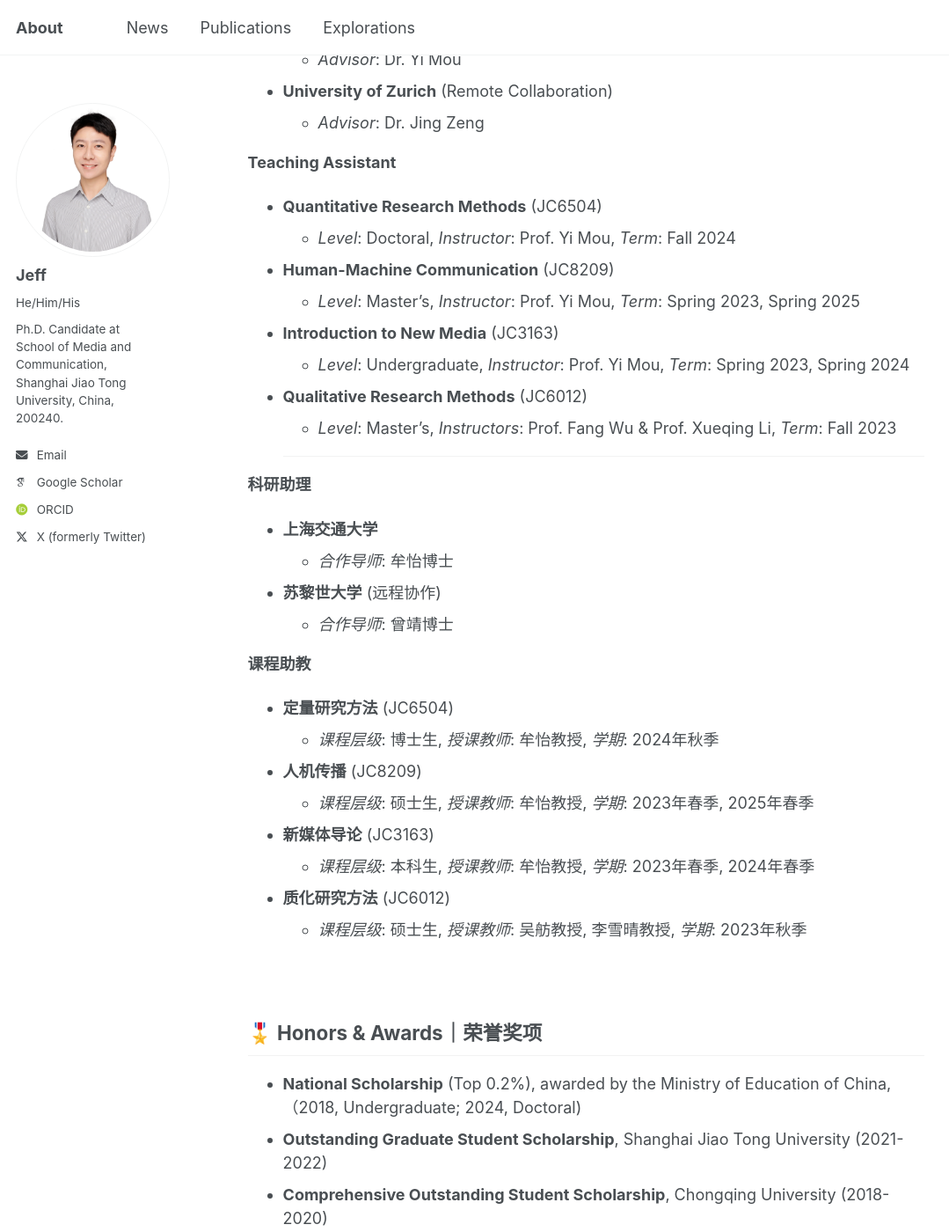
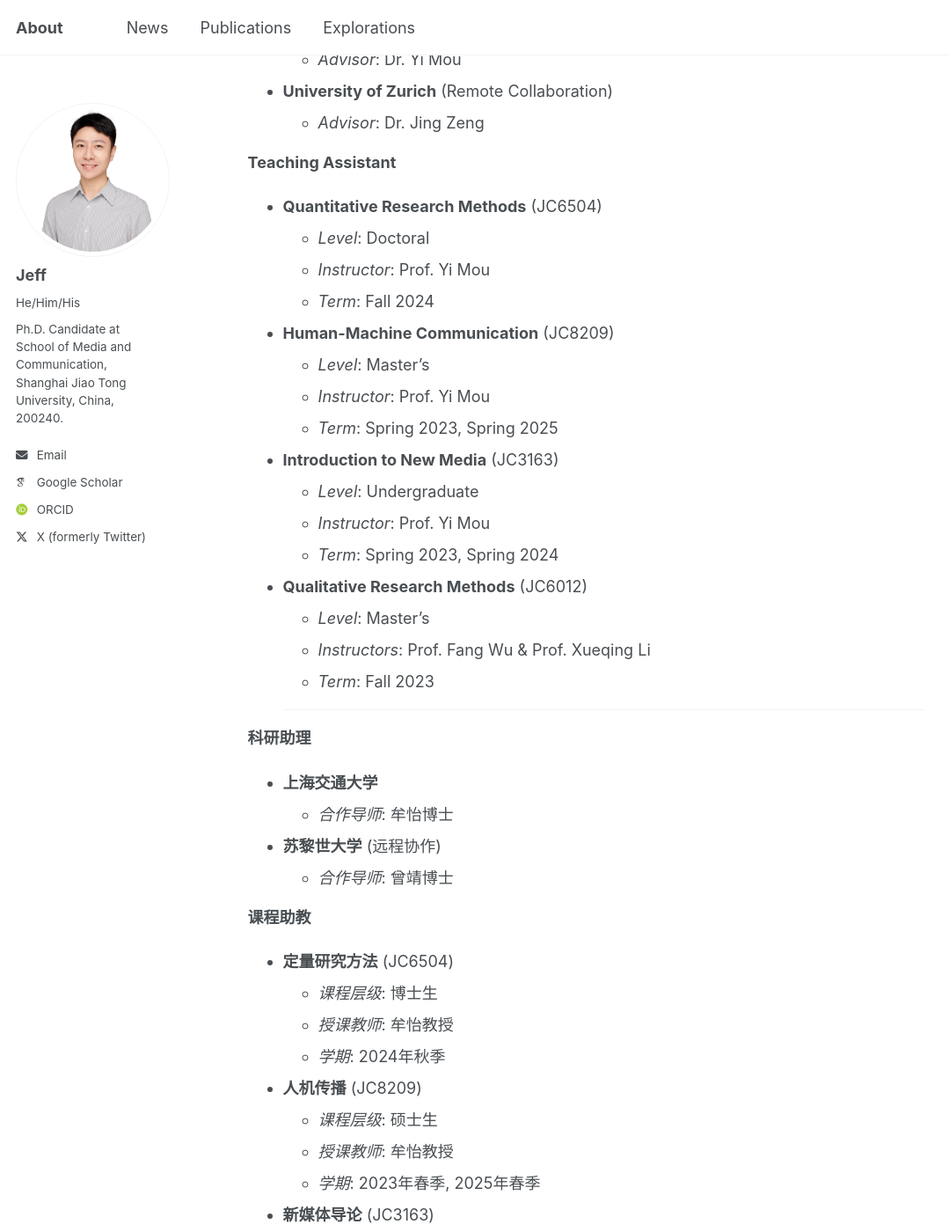
Before and after one commit to jianfenglan/jianfenglan.github.io, a Jekyll site: the page built from _pages/about.md, in a window 1280 px wide and 1400 px high, scrolled down 2034 px. Shown: the whole window at 88% size, without its empty margins (0-1079 px from the left). Built offline with Jekyll 4.4.1, drawn with Linux system fonts in a browser that asks for light colours; some web fonts are replaced; some of the changed text lies outside the part shown.

Commit message:
Update about.md

```diff
--- a/_pages/about.md
+++ b/_pages/about.md
@@ -66,13 +66,21 @@ AI is reshaping social norms and values. People’s fear of death diminishes as
 
 **Teaching Assistant**
 * **Quantitative Research Methods** (JC6504)
-    * *Level*: Doctoral, *Instructor*: Prof. Yi Mou, *Term*: Fall 2024
+    * *Level*: Doctoral
+    * *Instructor*: Prof. Yi Mou
+    * *Term*: Fall 2024
 * **Human-Machine Communication** (JC8209)
-    * *Level*: Master's, *Instructor*: Prof. Yi Mou, *Term*: Spring 2023, Spring 2025
+    * *Level*: Master's
+    * *Instructor*: Prof. Yi Mou
+    * *Term*: Spring 2023, Spring 2025
 * **Introduction to New Media** (JC3163)
-    * *Level*: Undergraduate, *Instructor*: Prof. Yi Mou, *Term*: Spring 2023, Spring 2024
+    * *Level*: Undergraduate
+    * *Instructor*: Prof. Yi Mou
+    * *Term*: Spring 2023, Spring 2024
 * **Qualitative Research Methods** (JC6012)
-    * *Level*: Master's, *Instructors*: Prof. Fang Wu & Prof. Xueqing Li, *Term*: Fall 2023
+    * *Level*: Master's
+    * *Instructors*: Prof. Fang Wu & Prof. Xueqing Li
+    * *Term*: Fall 2023
 
     ---
 
@@ -84,13 +92,21 @@ AI is reshaping social norms and values. People’s fear of death diminishes as
 
 **课程助教**
 * **定量研究方法** (JC6504)
-    * *课程层级*: 博士生, *授课教师*: 牟怡教授, *学期*: 2024年秋季
+    * *课程层级*: 博士生
+    * *授课教师*: 牟怡教授
+    * *学期*: 2024年秋季
 * **人机传播** (JC8209)
-    * *课程层级*: 硕士生, *授课教师*: 牟怡教授, *学期*: 2023年春季, 2025年春季
+    * *课程层级*: 硕士生
+    * *授课教师*: 牟怡教授
+    * *学期*: 2023年春季, 2025年春季
 * **新媒体导论** (JC3163)
-    * *课程层级*: 本科生, *授课教师*: 牟怡教授, *学期*: 2023年春季, 2024年春季
+    * *课程层级*: 本科生
+    * *授课教师*: 牟怡教授
+    * *学期*: 2023年春季, 2024年春季
 * **质化研究方法** (JC6012)
-    * *课程层级*: 硕士生, *授课教师*: 吴舫教授, 李雪晴教授, *学期*: 2023年秋季
+    * *课程层级*: 硕士生
+    * *授课教师*: 吴舫教授, 李雪晴教授
+    * *学期*: 2023年秋季
 
 <p>&nbsp;</p>
 
```
